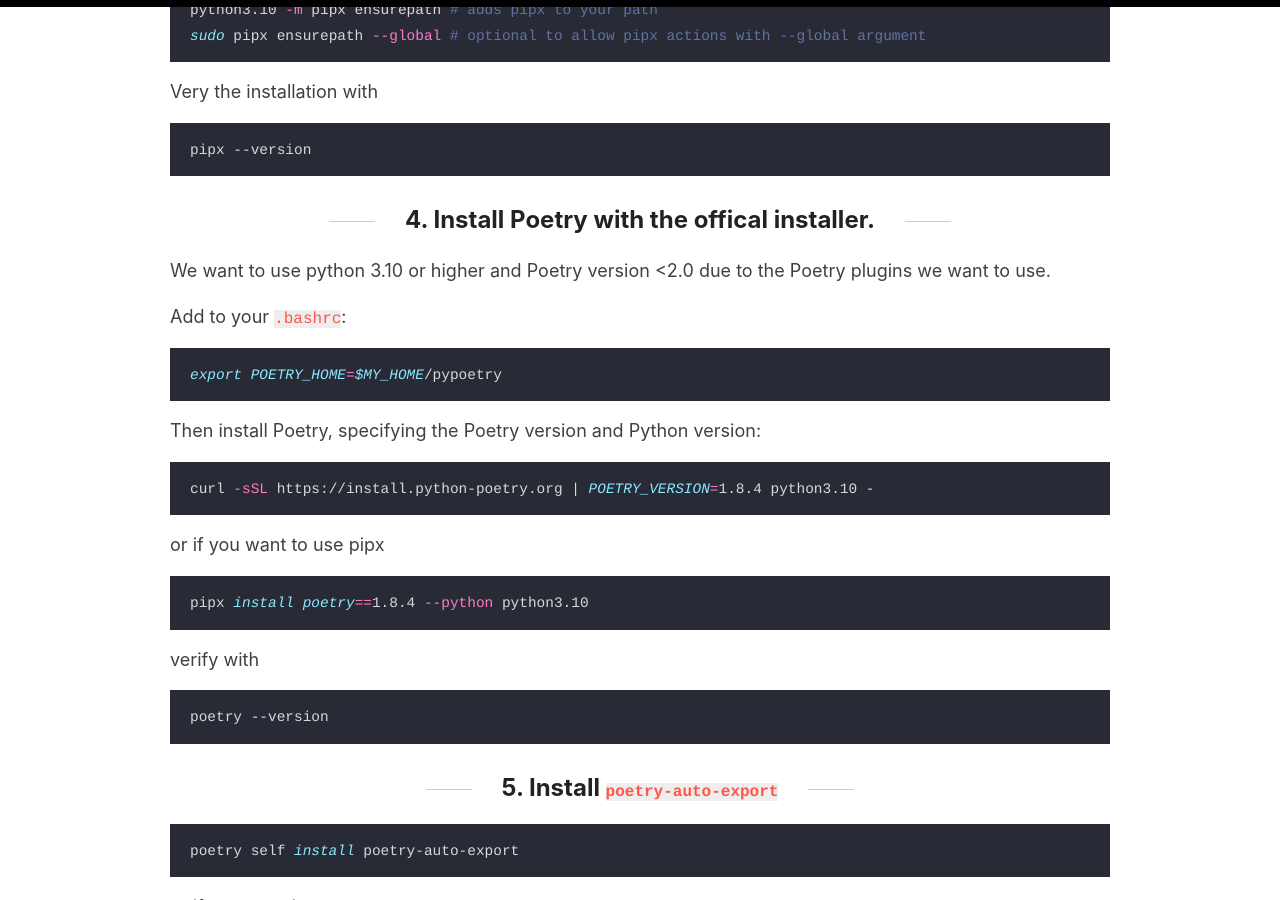
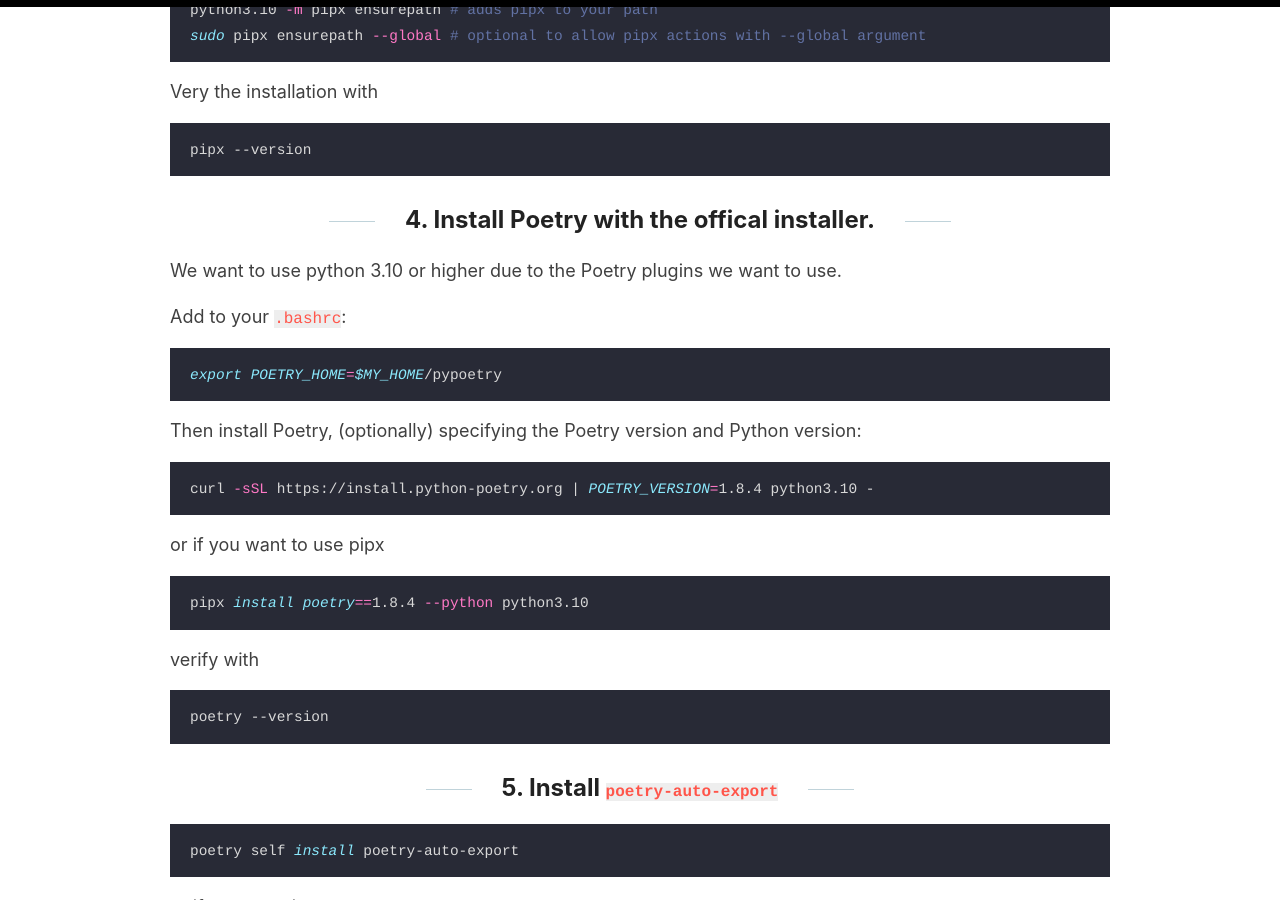
Before and after one commit to kfchou/kfchou.github.io, a Jekyll site: the page built from _posts/2025-02-21-my-setup.md, in a window 1280 px wide and 900 px high, scrolled down 3772 px. Built offline with Jekyll 4.4.1, drawn with Linux system fonts in a browser that asks for light colours; comment, search, counter and statistics services are not loaded; some of the changed text lies outside the part shown.

Commit message:
relax poetry version restrictions

````diff
--- a/_posts/2025-02-21-my-setup.md
+++ b/_posts/2025-02-21-my-setup.md
@@ -120,14 +120,14 @@
 
 ## 4. Install Poetry with the offical installer.
 
-We want to use python 3.10 or higher and Poetry version <2.0 due to the Poetry plugins we want to use.
+We want to use python 3.10 or higher due to the Poetry plugins we want to use.
 
 Add to your `.bashrc`:
 ```sh
 export POETRY_HOME=$MY_HOME/pypoetry
 ```
 
-Then install Poetry, specifying the Poetry version and Python version:
+Then install Poetry, (optionally) specifying the Poetry version and Python version:
 ```sh
 curl -sSL https://install.python-poetry.org | POETRY_VERSION=1.8.4 python3.10 -
 ```
````
Also changed, not shown: other parts of _posts/2025-02-21-my-setup.md (+1 -1 lines).
